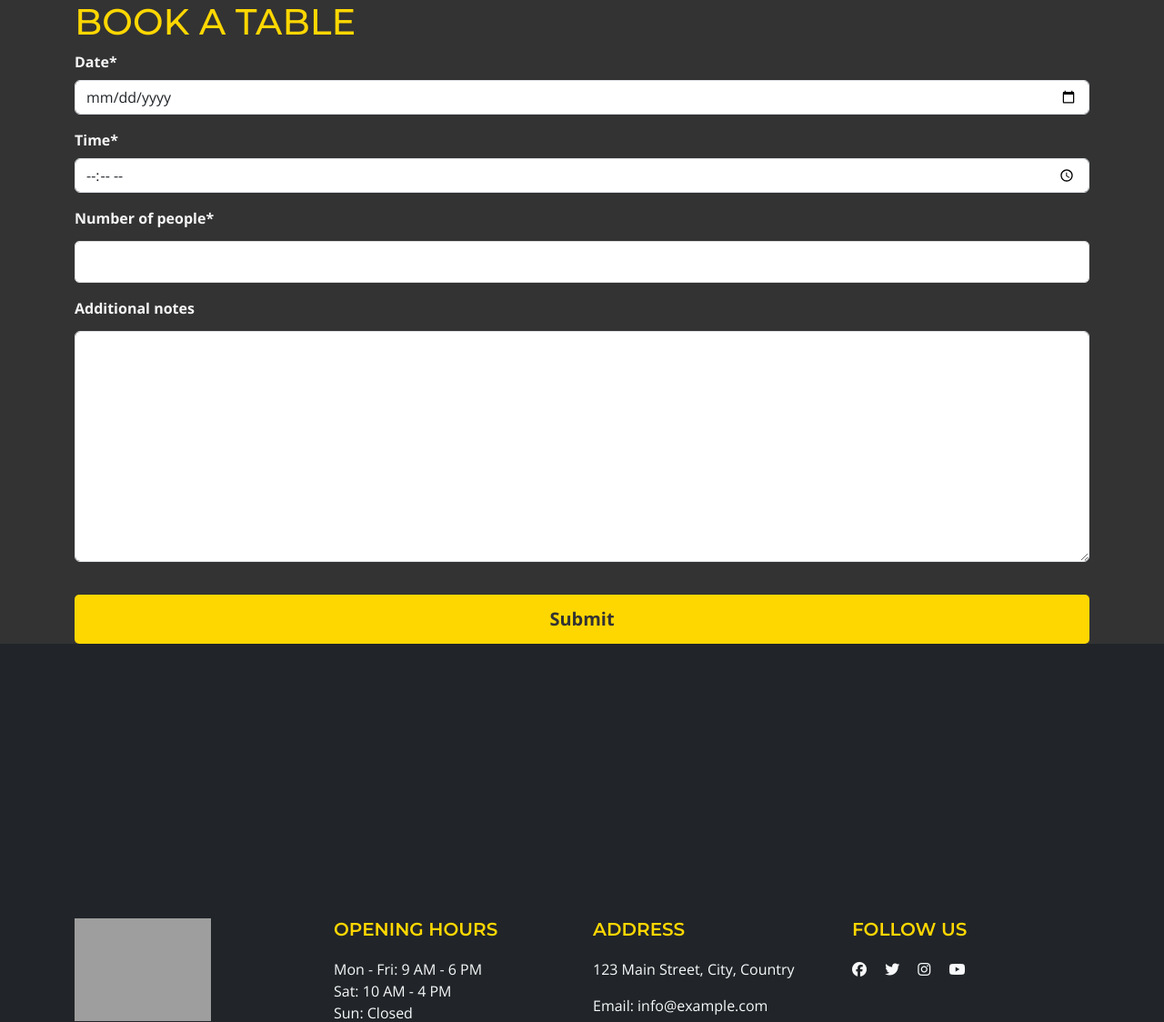
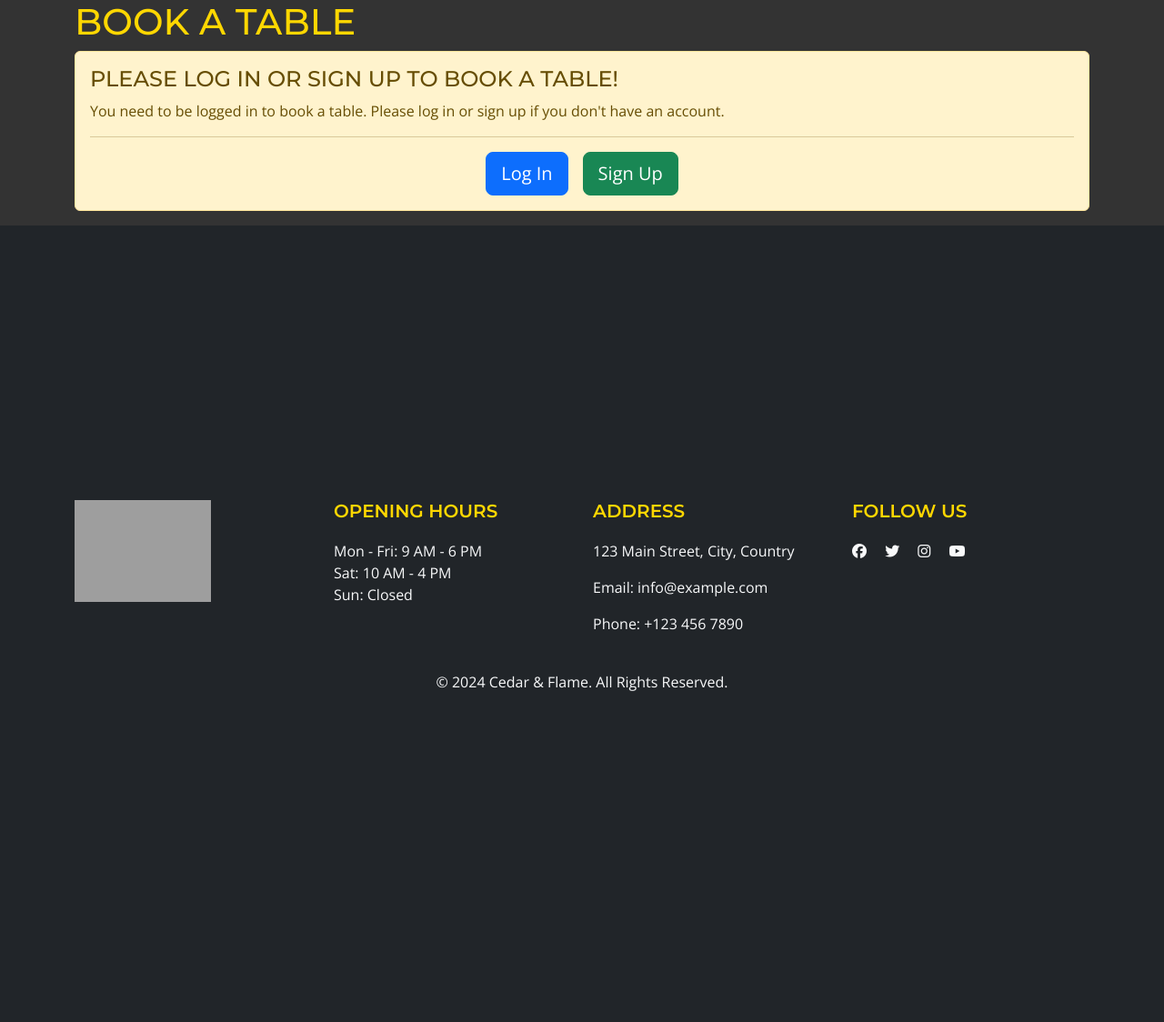
Before and after one commit to MFS4711/Restaurant-Web-App, a Django app: page /book-table/ in a window 1280 px wide. Shown: the part 82-1206 px from the top of the page at 91% size. After the commit the page ends 842 px from the top, so only its background shows below. Run offline with Django 4.2, Linux system fonts and the light colour scheme; some libraries are stand-ins or nearby versions; grey boxes are pictures that could not be loaded.

Commit message:
Add DTL on book table page to ensure user must be logged in to book a table - prompt to login or sign up to be shown

```diff
--- a/booking/templates/booking/booking.html
+++ b/booking/templates/booking/booking.html
@@ -9,12 +9,25 @@
 <div class="container">
     <h1>Book a Table</h1>
 
-    <form method="POST">
-        {{ booking_form | crispy }}
-        {% csrf_token %}
-        <button type="submit" class="btn btn-signup btn-submit btn-lg">Submit</button>
-    </form>
-
+    {% if user.is_authenticated %}
+        <!-- If the user is authenticated, display the booking form -->
+        <form method="POST">
+            {{ booking_form | crispy }}
+            {% csrf_token %}
+            <button type="submit" class="btn btn-signup btn-submit btn-lg">Submit</button>
+        </form>
+    {% else %}
+        <!-- If the user is not authenticated, display a login prompt -->
+        <div class="alert alert-warning" role="alert">
+            <h4 class="alert-heading">Please log in or sign up to book a table!</h4>
+            <p>You need to be logged in to book a table. Please log in or sign up if you don't have an account.</p>
+            <hr>
+            <div class="d-flex justify-content-center">
+                <a href="{% url 'account_login' %}" class="btn btn-primary btn-lg me-3">Log In</a>
+                <a href="{% url 'account_signup' %}" class="btn btn-success btn-lg">Sign Up</a>
+            </div>
+        </div>
+    {% endif %}
 </div>
 
 {% endblock content %}
```
